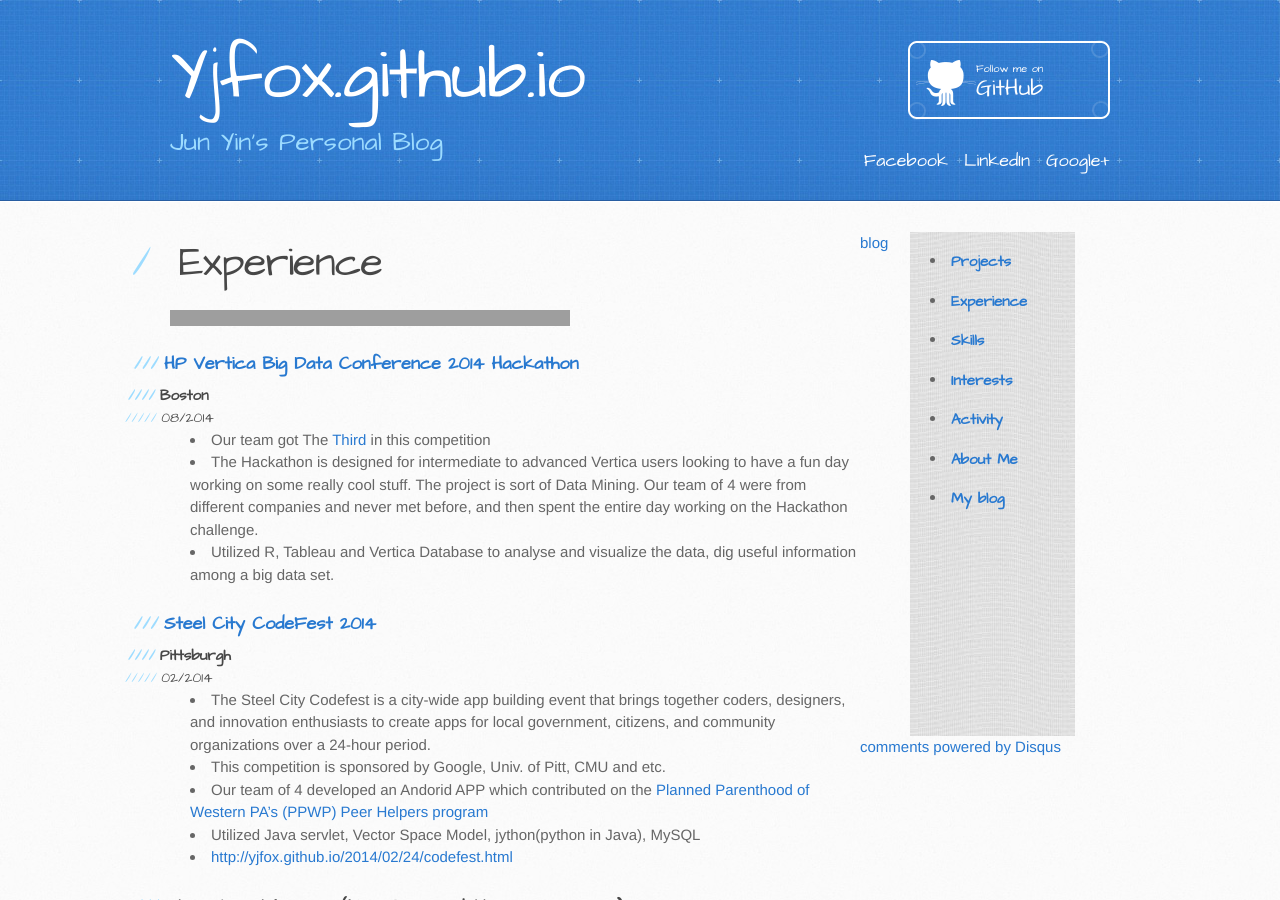
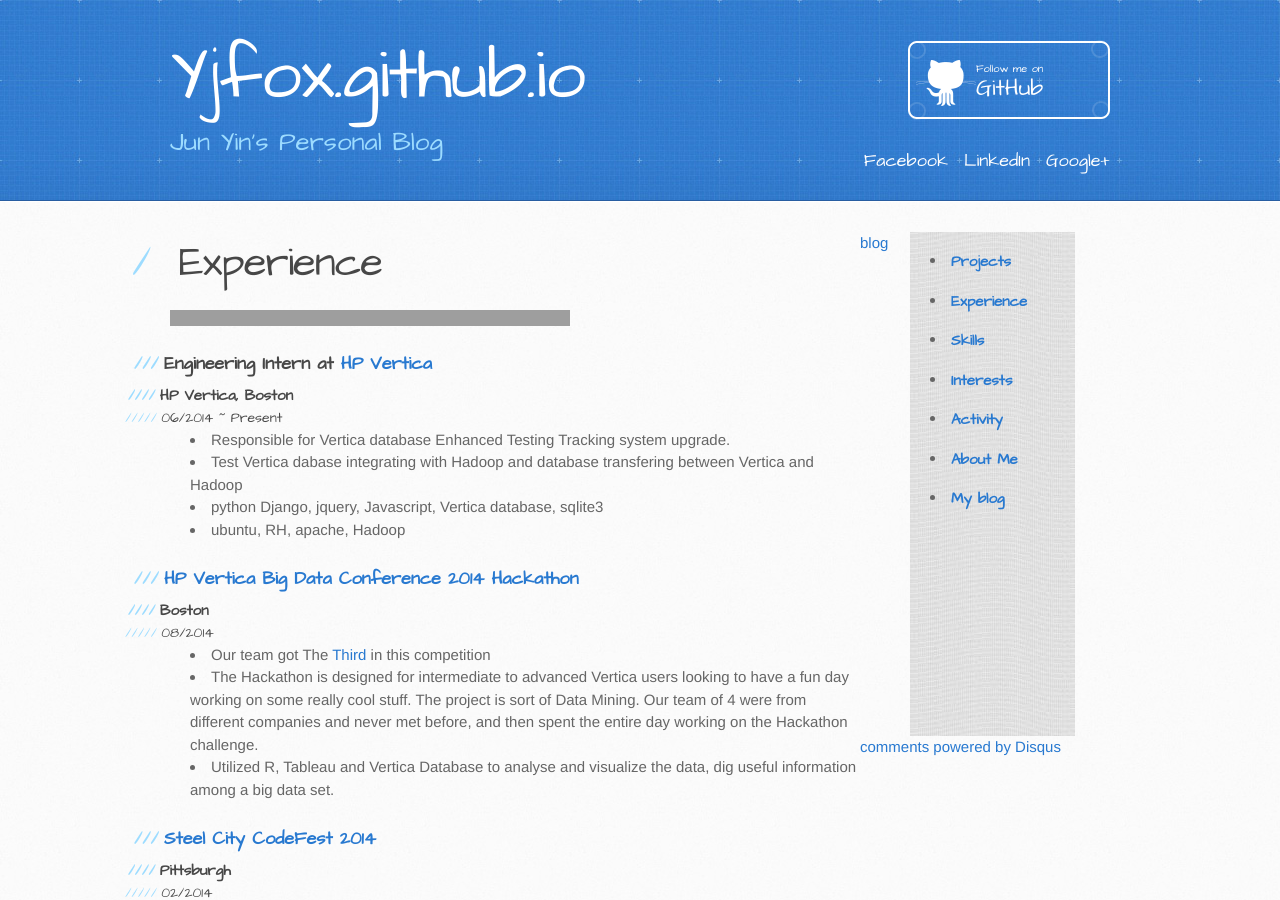
Before and after one commit to yjfox/yjfox.github.io, a Jekyll site: the page built from experience.md, in a window 1280 px wide and 900 px high, cut to the strip 0-900 px from the top of the window. Built offline with Jekyll 4.4.1, drawn with Linux system fonts in a browser that asks for light colours; Markdown is read by kramdown in place of the engine named in the settings; comment, search, counter and statistics services are not loaded; grey boxes are pictures that could not be loaded.

Commit message:
Update experience.md

```diff
--- a/experience.md
+++ b/experience.md
@@ -5,6 +5,13 @@
 
 <h1> Experience </h1>
 *****************
+###Engineering Intern at [HP Vertica](http://www.vertica.com)
+####HP Vertica, Boston
+#####06/2014 ~ Present
+- Responsible for Vertica database Enhanced Testing Tracking system upgrade.
+- Test Vertica dabase integrating with Hadoop and database transfering between Vertica and Hadoop
+- python Django, jquery, Javascript, Vertica database, sqlite3
+- ubuntu, RH, apache, Hadoop
 
 ###[HP Vertica Big Data Conference 2014 Hackathon](http://www.vertica.com/2014/08/12/welcome-to-the-bdc/)
 ####Boston
```
